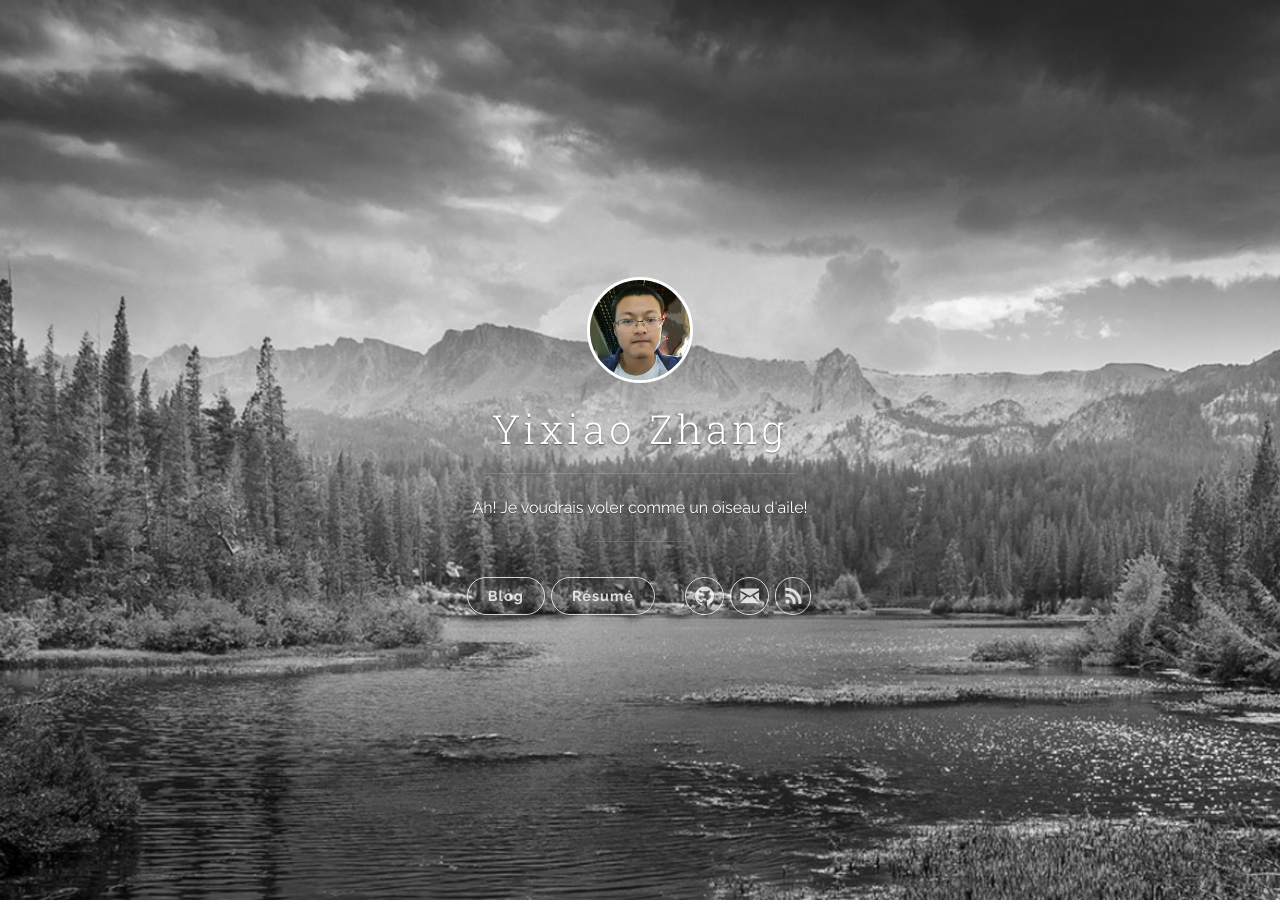
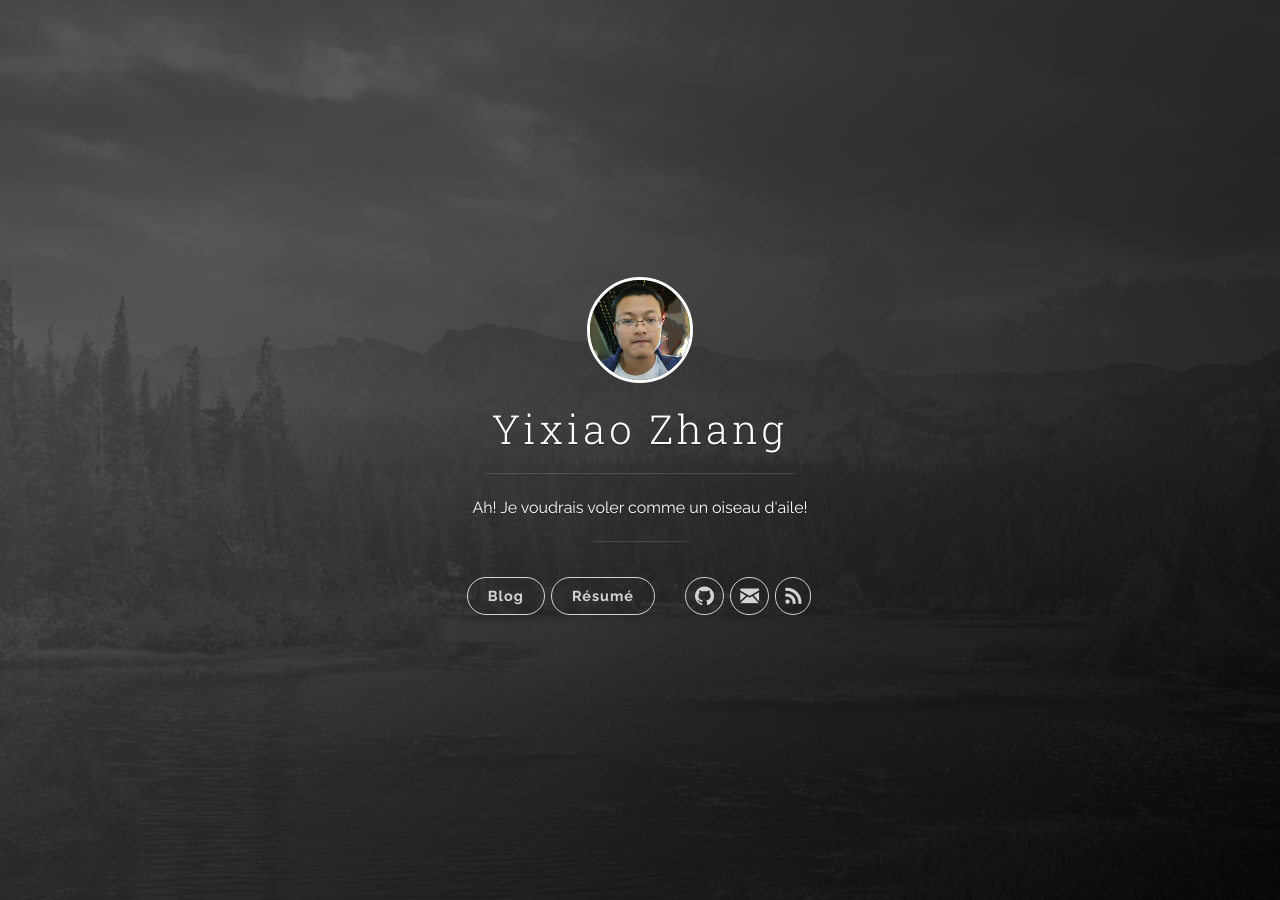
Before and after one commit to YuePanEdward/ldzhangyx.github.io, a Jekyll site: the page built from index.html, in a window 1280 px wide. Built offline with Jekyll 4.4.1, drawn with Linux system fonts in a browser that asks for light colours; the list of posts is cut into pages by our own code.

Commit message:
一点微小的贡献

```diff
--- a/_includes/header.html
+++ b/_includes/header.html
@@ -95,6 +95,6 @@
 
     </div>
 
-  <!--<div class="panel-cover--overlay"></div>-->
+    <div class="panel-cover--overlay"></div>
   </div>
 </header>
--- a/js/main.js
+++ b/js/main.js
@@ -13,7 +13,7 @@ $(document).ready(function () {
       $('.content-wrapper').addClass('animated slideInRight')
     } else {
       $('.panel-cover').css('max-width', currentWidth)
-      $('.panel-cover').animate({'max-width': '530px', 'width': '40%'}, 400, swing = 'swing', function () {})
+      $('.panel-cover').animate({'max-width': '530px', 'width': '100%'}, 400, swing = 'swing', function () {})
     }
   })
 
```
